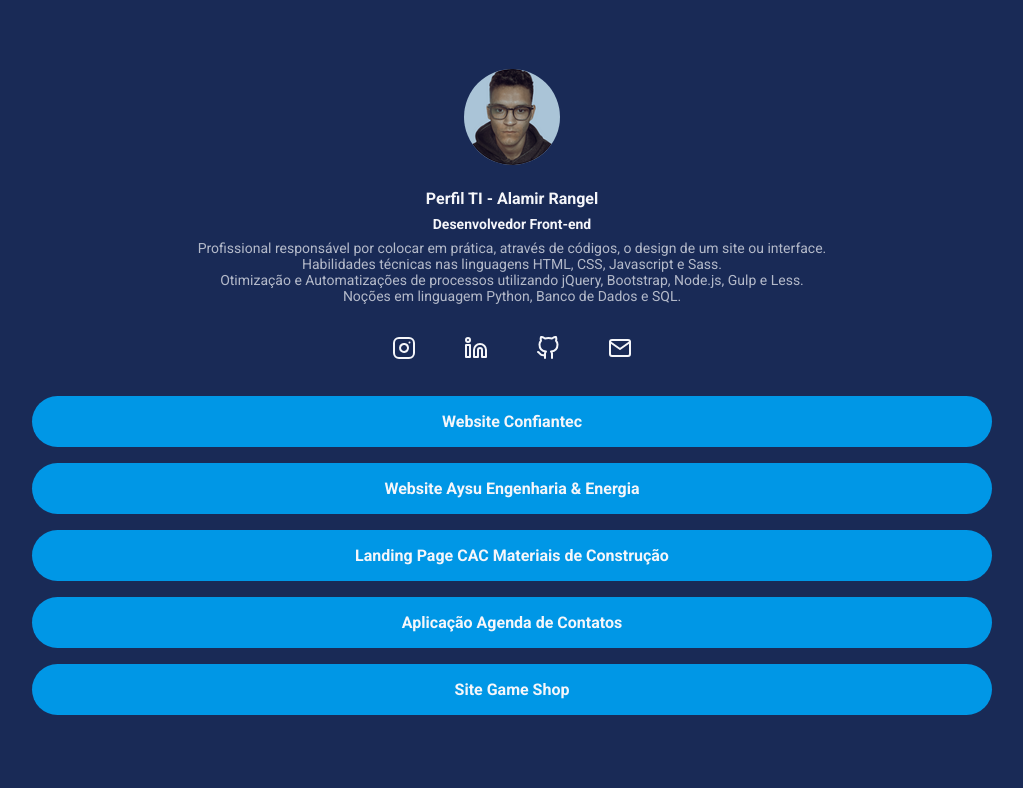
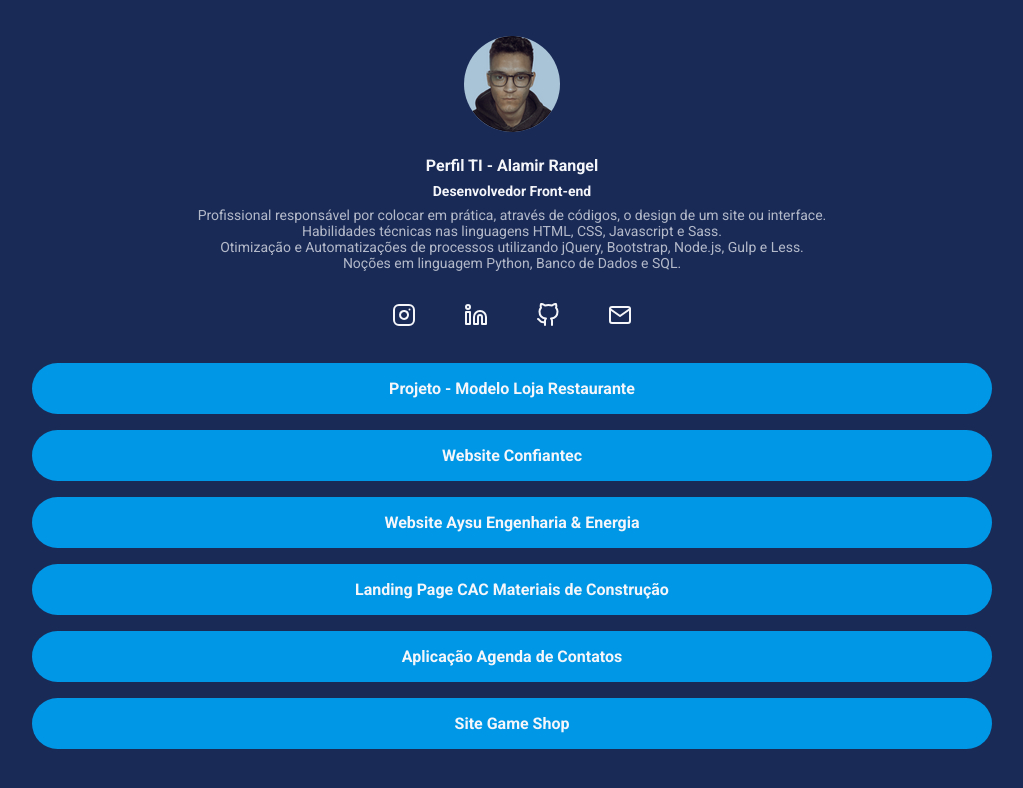
Before and after one commit to alamirrangel/frontend_profile_alamir, a website: page index.html in a window 1280 px wide. Shown: the whole page, without its empty margins (128-1151 px from the left). Drawn offline with Linux system fonts and the light colour scheme.

Commit message:
projeto modelo restaurante adicionado

```diff
--- a/index.html
+++ b/index.html
@@ -47,6 +47,9 @@
         <nav>
             <ul class="projects-list">
                 <li class="projects-list-item">
+                    <a href="https://projeto-modelo-loja-restaurante.vercel.app/" target="_blank">Projeto - Modelo Loja Restaurante</a>
+                </li>
+                <li class="projects-list-item">
                     <a href="https://website-confiantec.vercel.app/" target="_blank">Website Confiantec</a>
                 </li>
                 <li class="projects-list-item">
```
